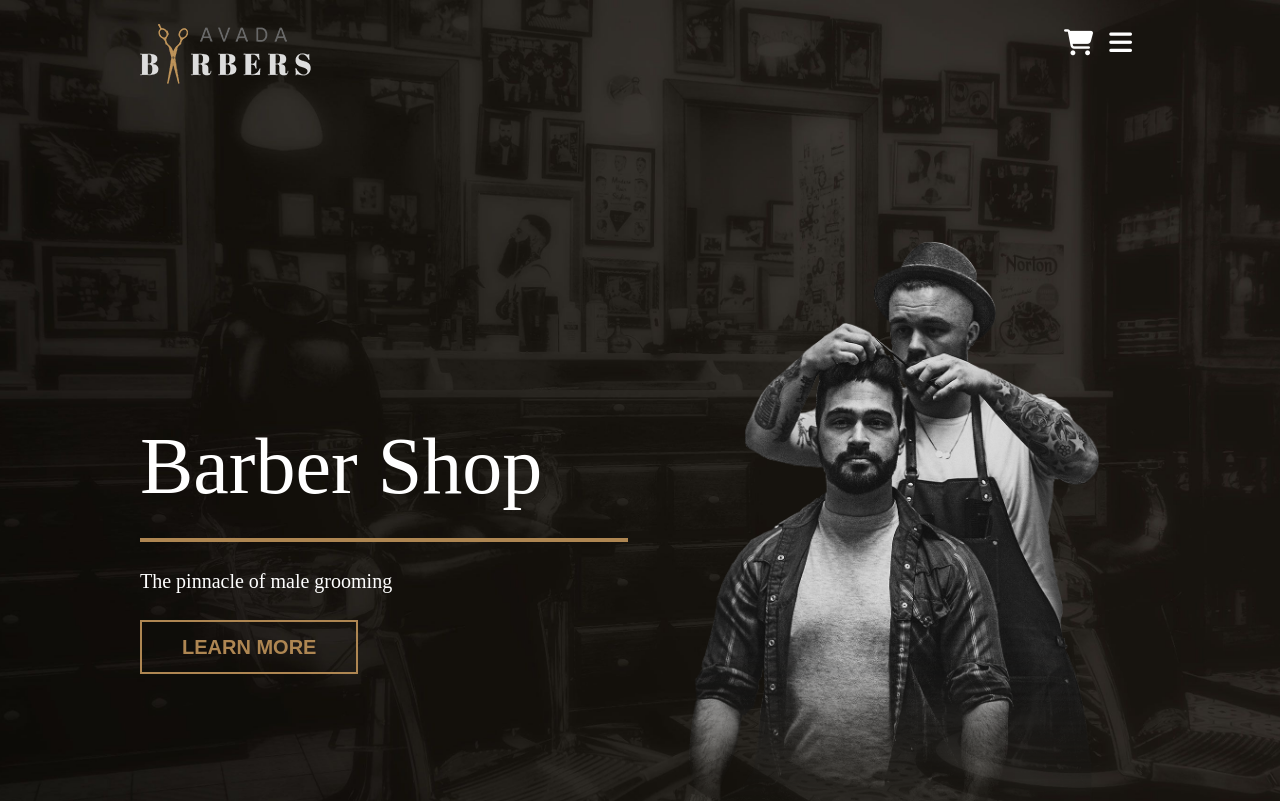
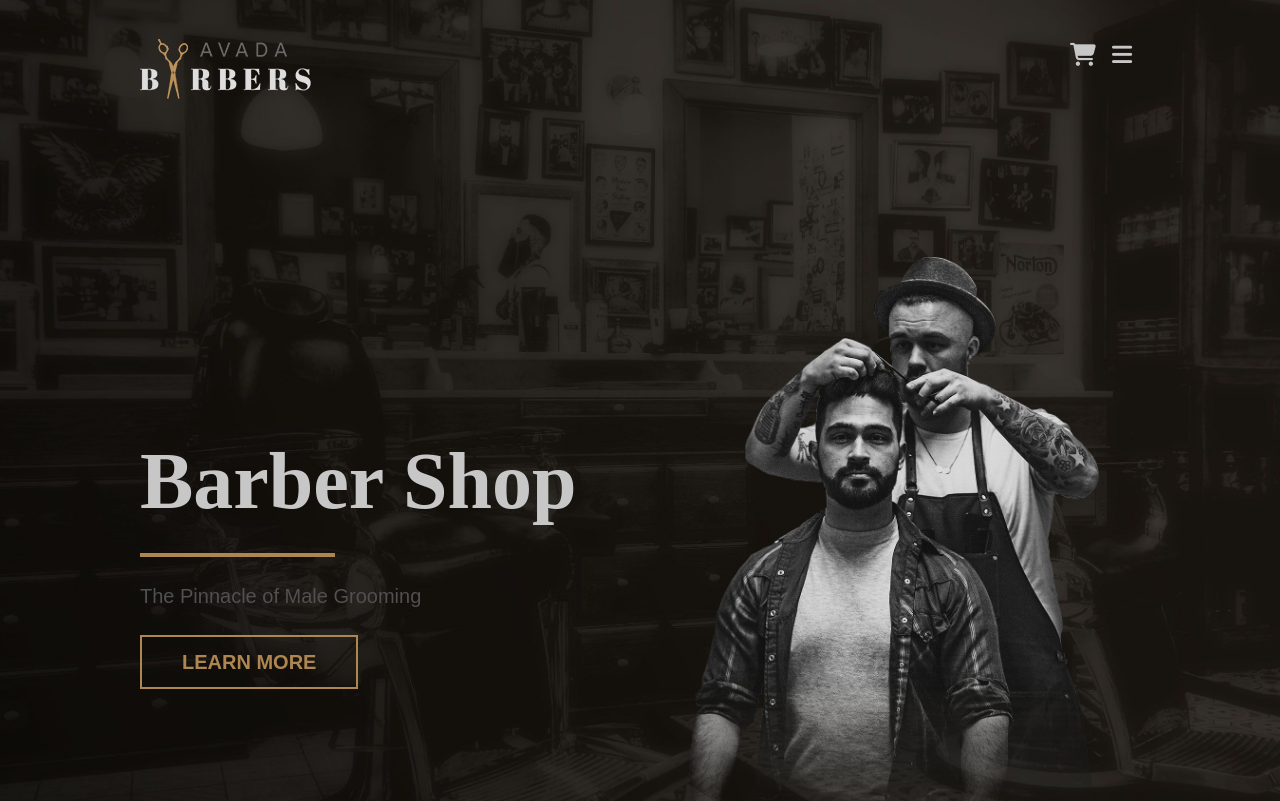
Before and after one commit to GianmarcoRuffi/proj-html-vuejs, a Vue app: page / in a window 1280 px wide. Shown: the top 801 px of the page. Built offline with nearby package versions, Linux system fonts and the light colour scheme; a small style sheet from the web is missing.

Commit message:
Fix grafici

```diff
--- a/src/components/Header.vue
+++ b/src/components/Header.vue
@@ -1,7 +1,7 @@
 <template>
   <section id="jumbotron">
     <div class="container hero h-100 py-4">
-      <div class="row d-flex justify-content-between">
+      <div class="mini-header row d-flex justify-content-between">
         <div class="col-7 col-md-8 col-lg-3">
           <img
             src="../assets/img/avadabarbers-logo-x1.png"
@@ -23,7 +23,7 @@
         <div class="col-12 col-lg-6">
           <h1 class="display-5 py-2">Barber Shop</h1>
           <hr class="ochre" />
-          <p class="lead py-2">The pinnacle of male grooming</p>
+          <p class="lead py-2">The Pinnacle of Male Grooming</p>
           <p class="lead">
             <my-button text="Learn More" />
           </p>
@@ -57,22 +57,36 @@ export default {
 #jumbotron {
   height: 980px;
   position: relative;
-  color: white;
+  color: #c8c7c7;
   background-position: center;
   background-size: cover;
   background-image: url("../assets/img/avadabarbers-homepage-hero-bg.jpg");
+}
+
+.mini-header {
+  padding-top: 15px;
+}
+
+.lead.py-2 {
+  color: #505050;
+  font-family: Arial, Helvetica, sans-serif;
 }
 
 ul {
   list-style: none;
   li {
     display: inline-block;
-    font-size: 26px;
+    font-size: 23px;
+    &:hover {
+      cursor: pointer;
+      opacity: 0.8;
+    }
   }
 }
 
 .display-5 {
   font-size: 80px;
+  font-weight: bold;
 }
 
 .hero {
@@ -87,5 +101,6 @@ hr.ochre {
 hr {
   font-size: 10px;
   opacity: 1;
+  width: 40%;
 }
 </style>
```
